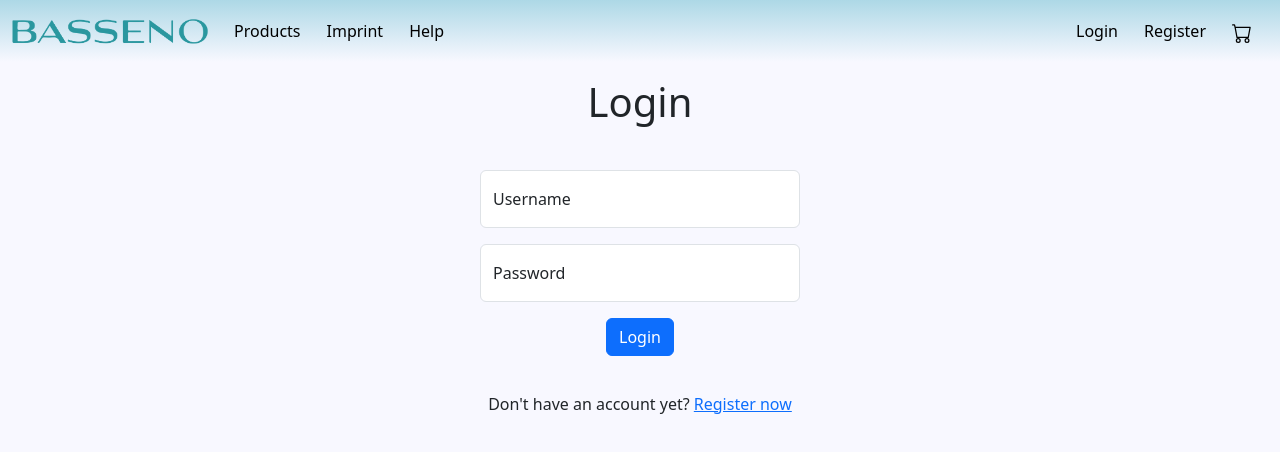
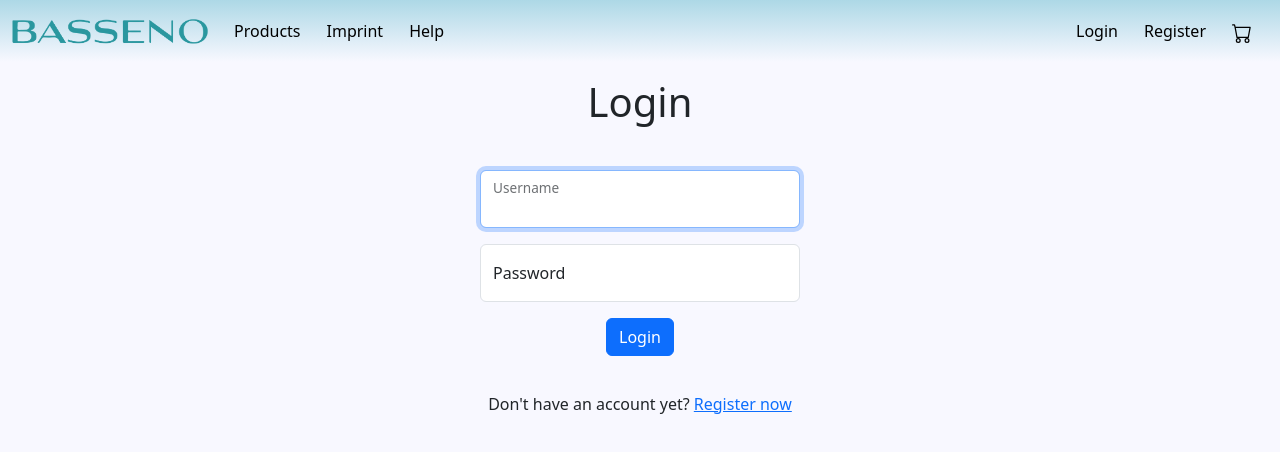
Before and after one commit to Paul-Slawicek/webeng-project, a Vue app in the folder fweng/: page /login in a window 1280 px wide. Shown: the top 452 px of the page. Built offline with nearby package versions, Linux system fonts and the light colour scheme.

Commit message:
login focus

```diff
--- a/fweng/src/views/LoginView.vue
+++ b/fweng/src/views/LoginView.vue
@@ -6,7 +6,8 @@
     <div class="form-container">
       <form @submit.prevent="submitLogin">
         <div class="form-floating mb-3">
-          <input type="text" class="form-control" id="username" v-model="username" placeholder="Username" required />
+          <input type="text" class="form-control" id="username" v-model="username" placeholder="Username" required
+            ref="usernameInput" />
           <label for="username">Username</label>
         </div>
 
@@ -44,6 +45,9 @@ export default {
     const authStore = useAuthStore();
     return { authStore };
   },
+  mounted() {
+    this.$refs.usernameInput.focus();
+  },
   methods: {
     async submitLogin() {
       try {
```
